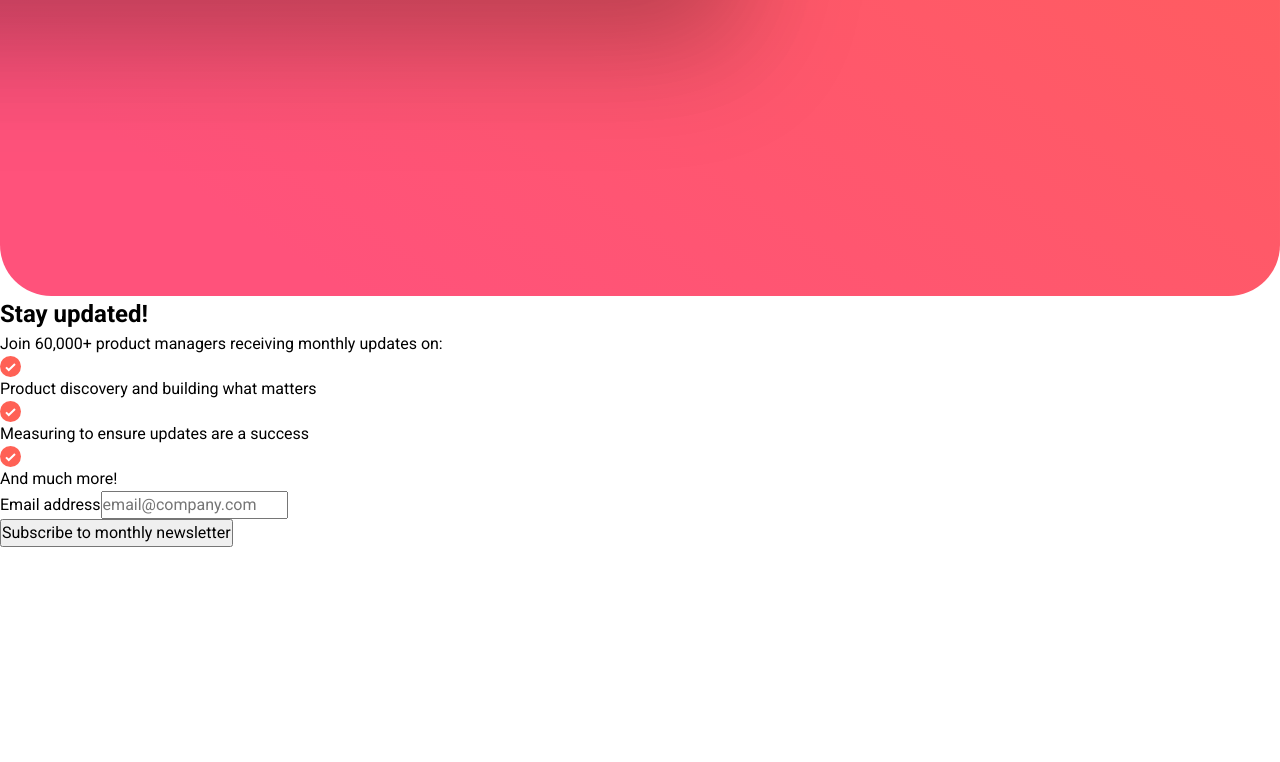
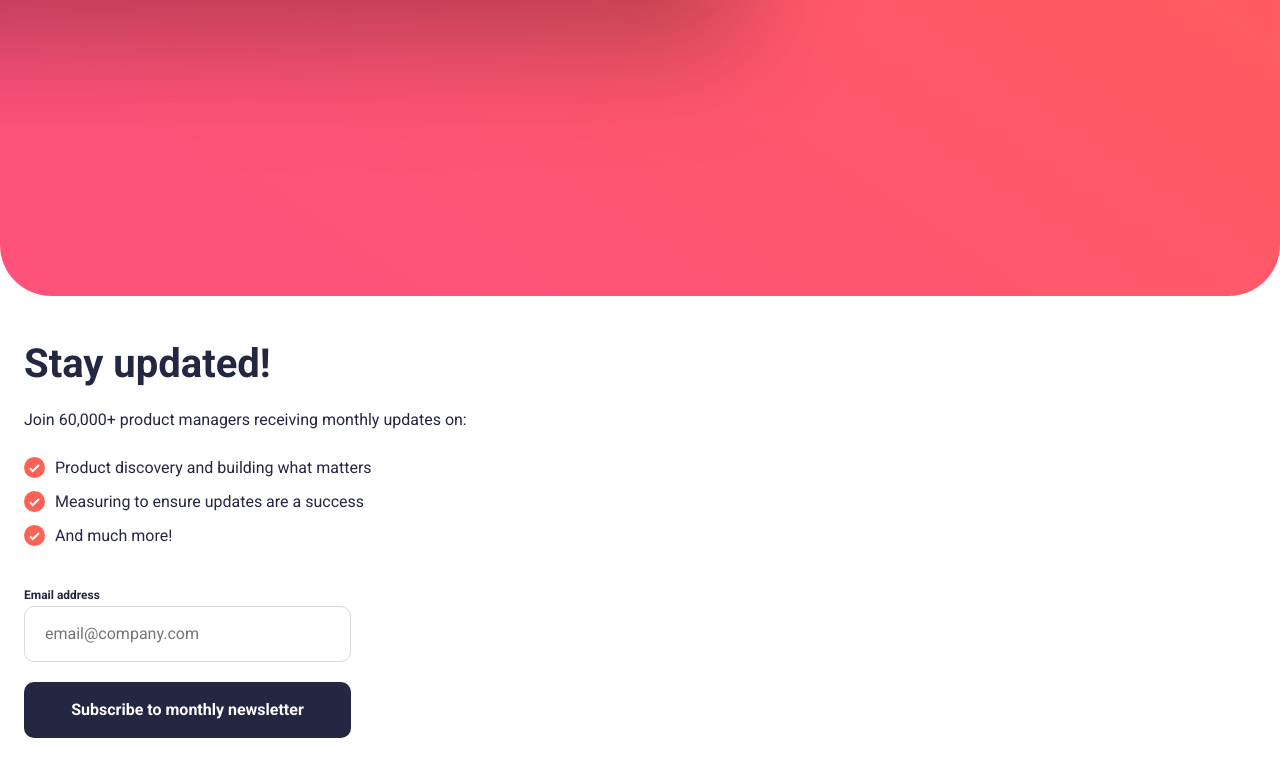
Before and after one commit to mayor-creator/news_letter_app_component, a React (Vite) app: page / in a window 1280 px wide. Shown: the part 1602-2364 px from the top of the page. Before the commit the page ends 2149 px from the top, so only its background shows below. Built offline with nearby package versions, Linux system fonts and the light colour scheme.

Commit message:
complete adding style properties to main page component

```diff
--- a/src/sass/components/_mainpage.scss
+++ b/src/sass/components/_mainpage.scss
@@ -1,8 +1,55 @@
 @use "../util/variables" as v;
+@use "../util/functions" as f;
+@use "../util/mixins" as m;
 
 body {
   background-color: var(--color-white);
   font-family: v.$font-family;
+  color: var(--color-dark-navy);
+}
+
+h1 {
+  font-size: f.rem(40);
+  font-weight: v.$font-bold;
+  padding-top: f.rem(24);
+  padding-bottom: f.rem(24);
+  line-height: 100%;
+}
+
+p {
+  font-size: f.rem(16);
+  line-height: 150%;
+}
+
+label {
+  font-size: f.rem(12);
+  font-weight: v.$font-bold;
+}
+
+input {
+  display: block;
+  height: f.rem(56);
+  width: f.rem(327);
+  @include m.input;
+}
+
+input:hover {
+  border: 1px solid var(--color-dark-navy);
+}
+
+button {
+  height: f.rem(56);
+  width: f.rem(327);
+  margin-top: f.rem(20);
+  font-family: v.$font-family !important;
+  font-size: f.rem(16) !important;
+  font-weight: v.$font-bold !important;
+  @include m.button;
+}
+
+button:hover {
+  background: #FF6B3A;
+  background: linear-gradient(180deg, #FF6B3A, #FF527C);
 }
 
 .image-full-width {
@@ -14,3 +61,28 @@ body {
   max-width: 100vw;
   width: 100vw;
 }
+
+.information {
+  display: flex;
+  flex-direction: column;
+  justify-content: center;
+  padding: f.rem(24);
+}
+
+.main-container {
+  padding-top: f.rem(24);
+}
+
+.container {
+  display: flex;
+  align-items: center;
+  padding-bottom: f.rem(10);
+}
+
+.icon {
+  padding-right: f.rem(10);
+}
+
+.email-input {
+  padding-top: f.rem(24);
+}
```
